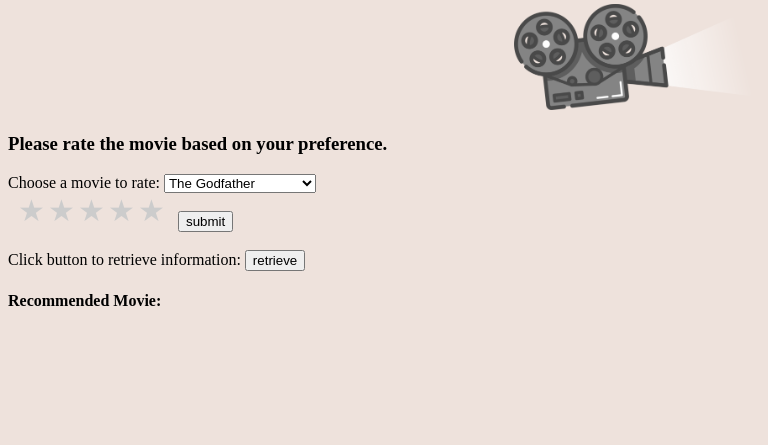
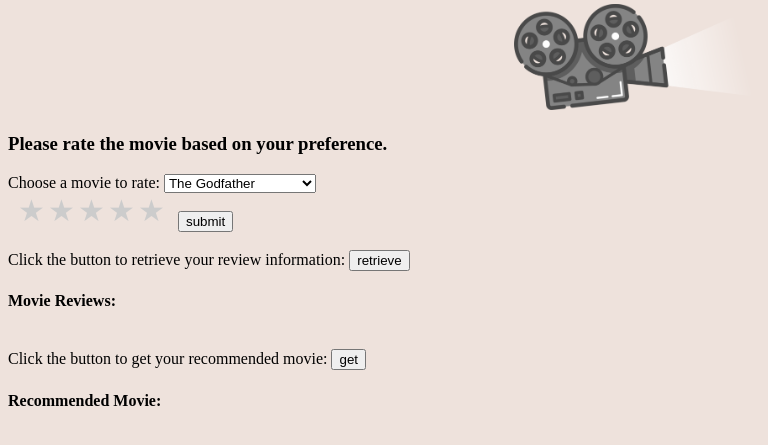
Before and after one commit to keke980418/CPS842-Project, a PHP site: page /templates/reviews.php in a window 1280 px wide. Shown: the part 177-622 px from the top of the page, without its empty margins (0-768 px from the left). Run offline with PHP 8.4, Linux system fonts and the light colour scheme.

Commit message:
added recommend movie button

```diff
--- a/templates/reviews.php
+++ b/templates/reviews.php
@@ -69,10 +69,10 @@ if(!isset($_SESSION))
   </form>
 
   <br>
-  <form name = "form" action = "" method = "GET">
-    <label> Click button to retrieve information: </label>
+  <form name = "reviewForm" action = "" method = "GET">
+    <label> Click the button to retrieve your review information: </label>
     <input type = "submit" value = "retrieve" name = "retrieve">
-    <h4> Recommended Movie:</h4>
+    <h4> Movie Reviews:</h4>
   </form>
 
   <script>
@@ -103,5 +103,40 @@ if(!isset($_SESSION))
     }
   }
   ?>
+  <br>
+  <form name = "recommendForm" action = "" method = "GET">
+    <label> Click the button to get your recommended movie: </label>
+    <input type = "submit" value = "get" name = "getRecommend">
+    <h4> Recommended Movie:</h4>
+  </form>
+
+  <script>
+    function getRecommend() {
+      var get = document.getElementById("getRecommend");
+      if (get.style.display == "none") {
+        get.style.display = "block";
+      }
+      else{
+        get.style.display = "none";
+      }
+    }
+  </script>
+
+  <?php
+  if(isset($_GET['getRecommend'])){
+    $userID = $_SESSION['userID'];
+    $sql = "SELECT * FROM reviews_table WHERE userID = $userID;";
+    $result = $dbc->query($sql);
+
+    if ($result->num_rows > 0) {
+      // output data of each row
+      while($row = $result->fetch_assoc()) {
+        echo $row["movie"]." ".$row["rate"]."<br>";
+      }
+    } else {
+      echo "0 results";
+    }
+  }
+  ?>
   </body>
 </html>
```
